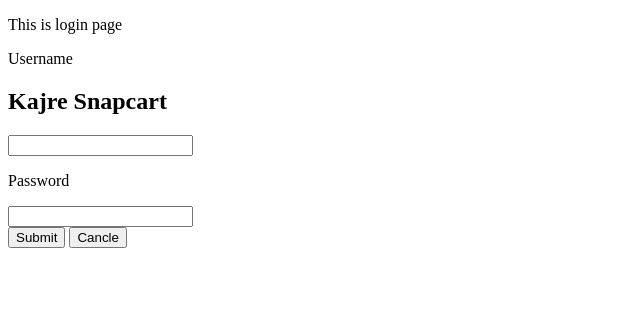
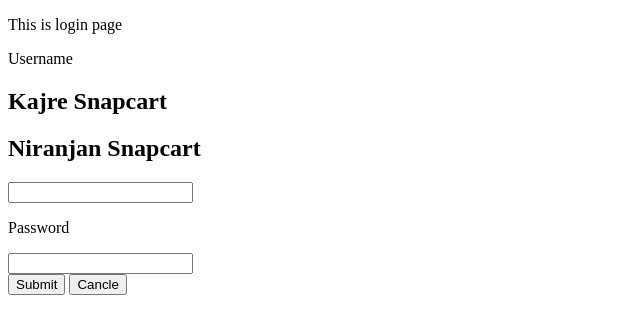
Before and after one commit to rajkajare/SnapCart, a plain HTML site: page login.html in a window 1280 px wide. Shown: the whole page, without its empty margins (0-640 px from the left). Drawn offline with Linux system fonts and the light colour scheme.

Commit message:
version 1.3 : add another heading

```diff
--- a/login.html
+++ b/login.html
@@ -8,6 +8,7 @@
         <p>This is login page</p>
         <p>Username</p>
         <h2>Kajre Snapcart</h2>
+        <h2>Niranjan Snapcart</h2>
         <input class="js-input-username" type="text">
         <p>Password</p>
         <input class="js-input-password" type="text">
```
